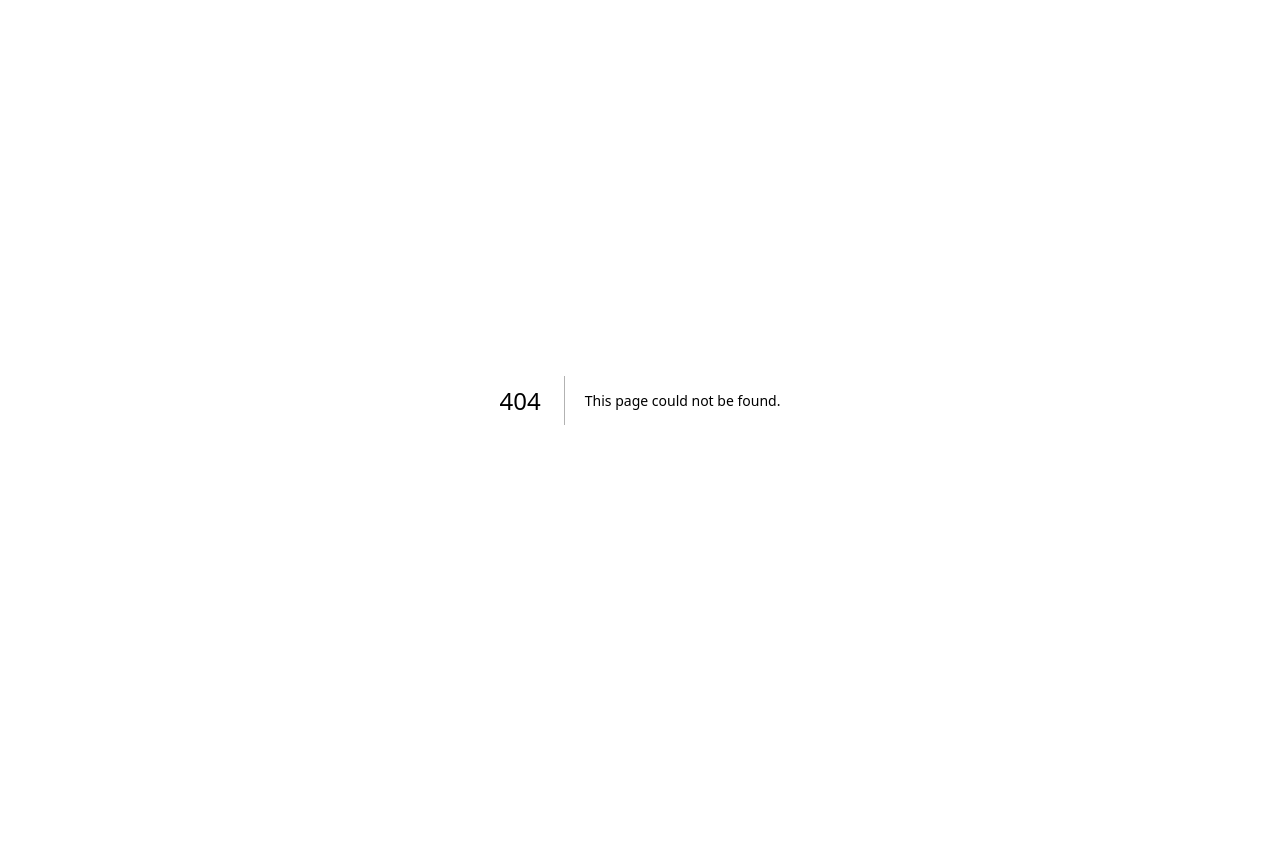
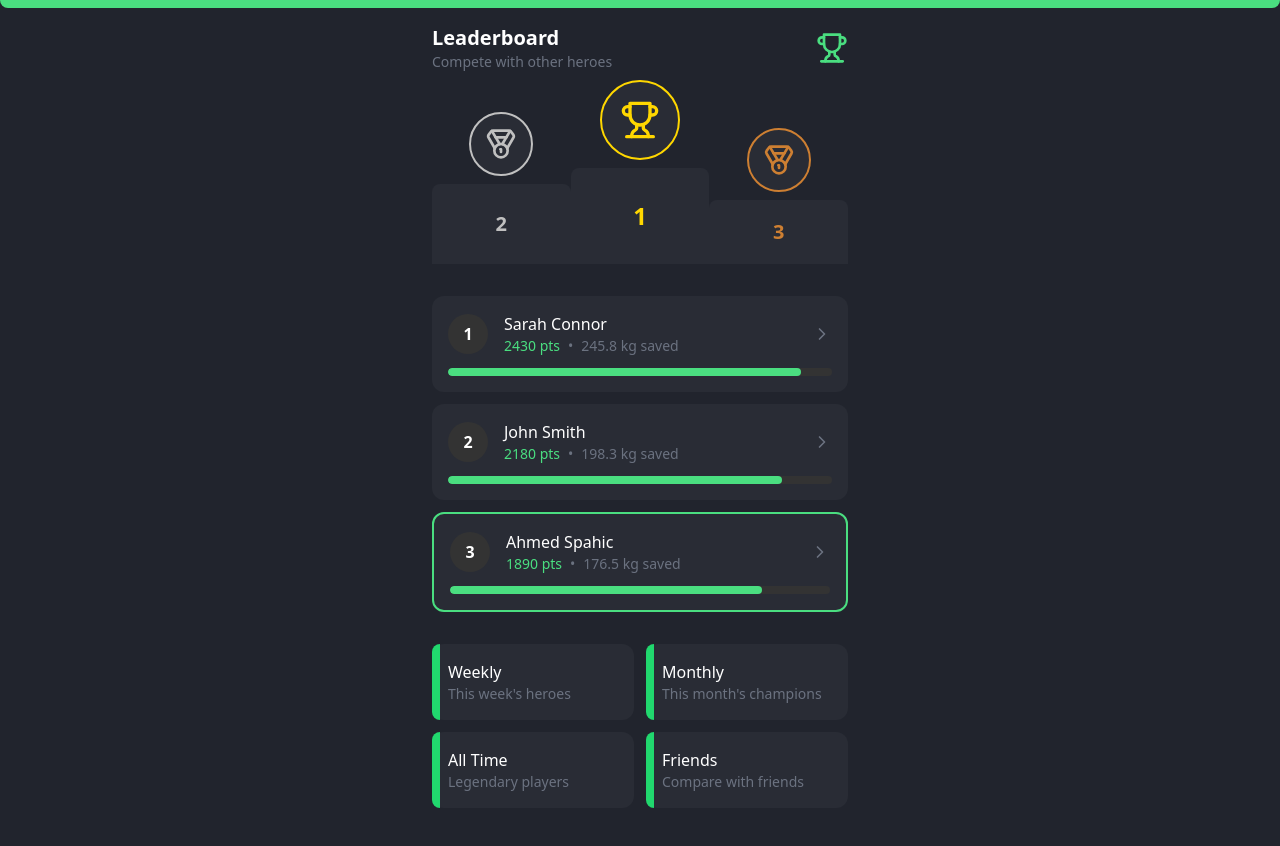
Before and after one commit to kaizerpwn/carbo, a Next.js app: page /leaderboard in a window 1280 px wide. Before the commit this address had no page. Shown: the top 846 px of the page. Before the commit the page ends 800 px from the top, so only its background shows below. Built offline with nearby package versions, Linux system fonts and the light colour scheme.

Commit message:
colors adjusted

```diff
--- /dev/null
+++ b/src/app/leaderboard/page.tsx
@@ -0,0 +1,159 @@
+import React from "react";
+import { Trophy, Medal, ChevronRight } from "lucide-react";
+
+interface User {
+  id: string;
+  name: string;
+  avatar?: string;
+  points: number;
+  rank: number;
+  co2Saved: number;
+  progress: number;
+}
+
+const LeaderboardView: React.FC = () => {
+  const users: User[] = [
+    {
+      id: "1",
+      name: "Sarah Connor",
+      points: 2430,
+      rank: 1,
+      co2Saved: 245.8,
+      progress: 92,
+    },
+    {
+      id: "2",
+      name: "John Smith",
+      points: 2180,
+      rank: 2,
+      co2Saved: 198.3,
+      progress: 87,
+    },
+    {
+      id: "3",
+      name: "Ahmed Spahic",
+      points: 1890,
+      rank: 3,
+      co2Saved: 176.5,
+      progress: 82,
+    },
+  ];
+
+  const currentUser: User = {
+    id: "3",
+    name: "Ahmed Spahic",
+    points: 1890,
+    rank: 3,
+    co2Saved: 176.5,
+    progress: 82,
+  };
+
+  return (
+    <div className="min-h-screen bg-backgroundDark pb-20">
+      <div className="h-2 bg-[#4ADE80] rounded-b-lg" />
+
+      <div className="p-4 max-w-md mx-auto">
+        <div className="flex items-center justify-between mb-6">
+          <div>
+            <h1 className="text-white text-xl font-bold">Leaderboard</h1>
+            <p className="text-[#6B7280] text-sm">Compete with other heroes</p>
+          </div>
+          <Trophy className="w-8 h-8 text-[#4ADE80]" />
+        </div>
+
+        <div className="flex justify-between items-end mb-8 mt-4">
+          <div className="flex flex-col items-center flex-1">
+            <div className="w-16 h-16 rounded-full bg-backgroundLight border-2 border-[#C0C0C0] flex items-center justify-center mb-2">
+              <Medal className="w-8 h-8 text-[#C0C0C0]" />
+            </div>
+            <div className="h-20 w-full bg-backgroundLight rounded-t-lg flex items-center justify-center">
+              <span className="text-[#C0C0C0] font-bold text-xl">2</span>
+            </div>
+          </div>
+
+          <div className="flex flex-col items-center flex-1 -mt-4">
+            <div className="w-20 h-20 rounded-full bg-backgroundLight border-2 border-[#FFD700] flex items-center justify-center mb-2">
+              <Trophy className="w-10 h-10 text-[#FFD700]" />
+            </div>
+            <div className="h-24 w-full bg-backgroundLight rounded-t-lg flex items-center justify-center">
+              <span className="text-[#FFD700] font-bold text-2xl">1</span>
+            </div>
+          </div>
+
+          <div className="flex flex-col items-center flex-1">
+            <div className="w-16 h-16 rounded-full bg-backgroundLight border-2 border-[#CD7F32] flex items-center justify-center mb-2">
+              <Medal className="w-8 h-8 text-[#CD7F32]" />
+            </div>
+            <div className="h-16 w-full bg-backgroundLight rounded-t-lg flex items-center justify-center">
+              <span className="text-[#CD7F32] font-bold text-xl">3</span>
+            </div>
+          </div>
+        </div>
+
+        <div className="space-y-3">
+          {users.map((user) => (
+            <div
+              key={user.id}
+              className={`bg-backgroundLight rounded-xl p-4 ${
+                user.id === currentUser.id ? "border-2 border-[#4ADE80]" : ""
+              }`}
+            >
+              <div className="flex items-center justify-between">
+                <div className="flex items-center gap-4">
+                  <div className="w-10 h-10 rounded-full bg-[#333] flex items-center justify-center text-white font-bold">
+                    {user.rank}
+                  </div>
+                  <div>
+                    <h3 className="text-white font-medium">{user.name}</h3>
+                    <div className="flex items-center gap-2 text-sm">
+                      <span className="text-[#4ADE80]">{user.points} pts</span>
+                      <span className="text-[#6B7280]">•</span>
+                      <span className="text-[#6B7280]">
+                        {user.co2Saved} kg saved
+                      </span>
+                    </div>
+                  </div>
+                </div>
+                <ChevronRight className="w-5 h-5 text-[#6B7280]" />
+              </div>
+
+              <div className="mt-3 h-2 bg-[#333] rounded-full overflow-hidden">
+                <div
+                  className="h-full bg-[#4ADE80] rounded-full"
+                  style={{ width: `${user.progress}%` }}
+                />
+              </div>
+            </div>
+          ))}
+        </div>
+
+        <div className="mt-8 grid grid-cols-2 gap-3">
+          <button className="bg-backgroundLight rounded-xl p-4 text-left hover:bg-[#333] transition-colors relative">
+            <div className="absolute left-0 top-0 bottom-0 w-2 bg-primaryColor rounded-bl-lg rounded-tl-lg" />
+            <h3 className="text-white font-medium">Weekly</h3>
+            <p className="text-[#6B7280] text-sm">This week&apos;s heroes</p>
+          </button>
+          <button className="bg-backgroundLight rounded-xl p-4 text-left hover:bg-[#333] transition-colors relative">
+            <div className="absolute left-0 top-0 bottom-0 w-2 bg-primaryColor rounded-bl-lg rounded-tl-lg" />
+            <h3 className="text-white font-medium">Monthly</h3>
+            <p className="text-[#6B7280] text-sm">
+              This month&apos;s champions
+            </p>
+          </button>
+          <button className="bg-backgroundLight rounded-xl p-4 text-left hover:bg-[#333] transition-colors relative">
+            <div className="absolute left-0 top-0 bottom-0 w-2 bg-primaryColor rounded-bl-lg rounded-tl-lg" />
+            <h3 className="text-white font-medium">All Time</h3>
+            <p className="text-[#6B7280] text-sm">Legendary players</p>
+          </button>
+          <button className="bg-backgroundLight rounded-xl p-4 text-left hover:bg-[#333] transition-colors relative">
+            <div className="absolute left-0 top-0 bottom-0 w-2 bg-primaryColor rounded-bl-lg rounded-tl-lg" />
+            <h3 className="text-white font-medium">Friends</h3>
+            <p className="text-[#6B7280] text-sm">Compare with friends</p>
+          </button>
+        </div>
+      </div>
+    </div>
+  );
+};
+
+export default LeaderboardView;
```
